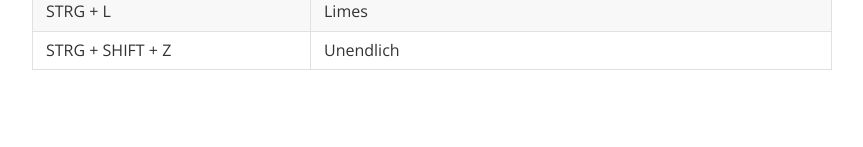
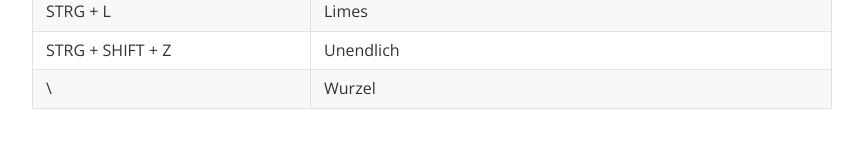
Before and after one commit to wiesingerjonas/mathcad, a plain HTML site: page index.html in a window 1280 px wide. Shown: the part 591-738 px from the top of the page, without its empty margins (208-1071 px from the left). Drawn offline with nearby package versions, Linux system fonts and the light colour scheme.

Commit message:
Add files via upload

```diff
--- a/index.html
+++ b/index.html
@@ -227,6 +227,6 @@ header, .context-menu, .megamenu-content, footer { font-family: "Segoe UI", Aria
 </style>
 </head>
 <body class='typora-export os-windows' >
-<div  id='write'  class = 'is-node'><h1><a name='header-n0' class='md-header-anchor '></a>Mathcad - Shortcuts</h1><figure><table><thead><tr><th>Shortcut</th><th>Funktionalität</th></tr></thead><tbody><tr><td>STRG + T</td><td>Textfeld</td></tr><tr><td>STRG + SHIFT + T</td><td>Textfeld über die ganze Breite</td></tr><tr><td>ALT GR + \</td><td>Bruch</td></tr><tr><td>^</td><td>Hochstellen</td></tr><tr><td>STRG + &#39; - &#39;</td><td>Tiefstellen</td></tr><tr><td>a := 13</td><td>weist der Variable a den Wert 13 zu</td></tr><tr><td>ALT GR + 8</td><td>erstellt Vektor</td></tr><tr><td>STRG + &#39;+&#39;</td><td>Boolesches Gleichheitszeichen</td></tr><tr><td>STRG + .</td><td>Auswertung (Berechnung)</td></tr><tr><td>STRG + SHIFT + D</td><td>Differenzieren (Ableiten)</td></tr><tr><td>STRG + SHIFT + I</td><td>Integrieren</td></tr><tr><td>STRG + L</td><td>Limes</td></tr><tr><td>STRG + SHIFT + Z</td><td>Unendlich</td></tr></tbody></table></figure><p>&nbsp;</p></div>
+<div  id='write'  class = 'is-node'><h1><a name='header-n0' class='md-header-anchor '></a>Mathcad - Shortcuts</h1><figure><table><thead><tr><th>Shortcut</th><th>Funktionalität</th></tr></thead><tbody><tr><td>STRG + T</td><td>Textfeld</td></tr><tr><td>STRG + SHIFT + T</td><td>Textfeld über die ganze Breite</td></tr><tr><td>ALT GR + \</td><td>Bruch</td></tr><tr><td>^</td><td>Hochstellen</td></tr><tr><td>STRG + &#39; - &#39;</td><td>Tiefstellen</td></tr><tr><td>a := 13</td><td>weist der Variable a den Wert 13 zu</td></tr><tr><td>ALT GR + 8</td><td>erstellt Vektor</td></tr><tr><td>STRG + &#39;+&#39;</td><td>Boolesches Gleichheitszeichen</td></tr><tr><td>STRG + .</td><td>Auswertung (Berechnung)</td></tr><tr><td>STRG + SHIFT + D</td><td>Differenzieren (Ableiten)</td></tr><tr><td>STRG + SHIFT + I</td><td>Integrieren</td></tr><tr><td>STRG + L</td><td>Limes</td></tr><tr><td>STRG + SHIFT + Z</td><td>Unendlich</td></tr><tr><td>\</td><td>Wurzel</td></tr></tbody></table></figure><p>&nbsp;</p></div>
 </body>
 </html>
```
